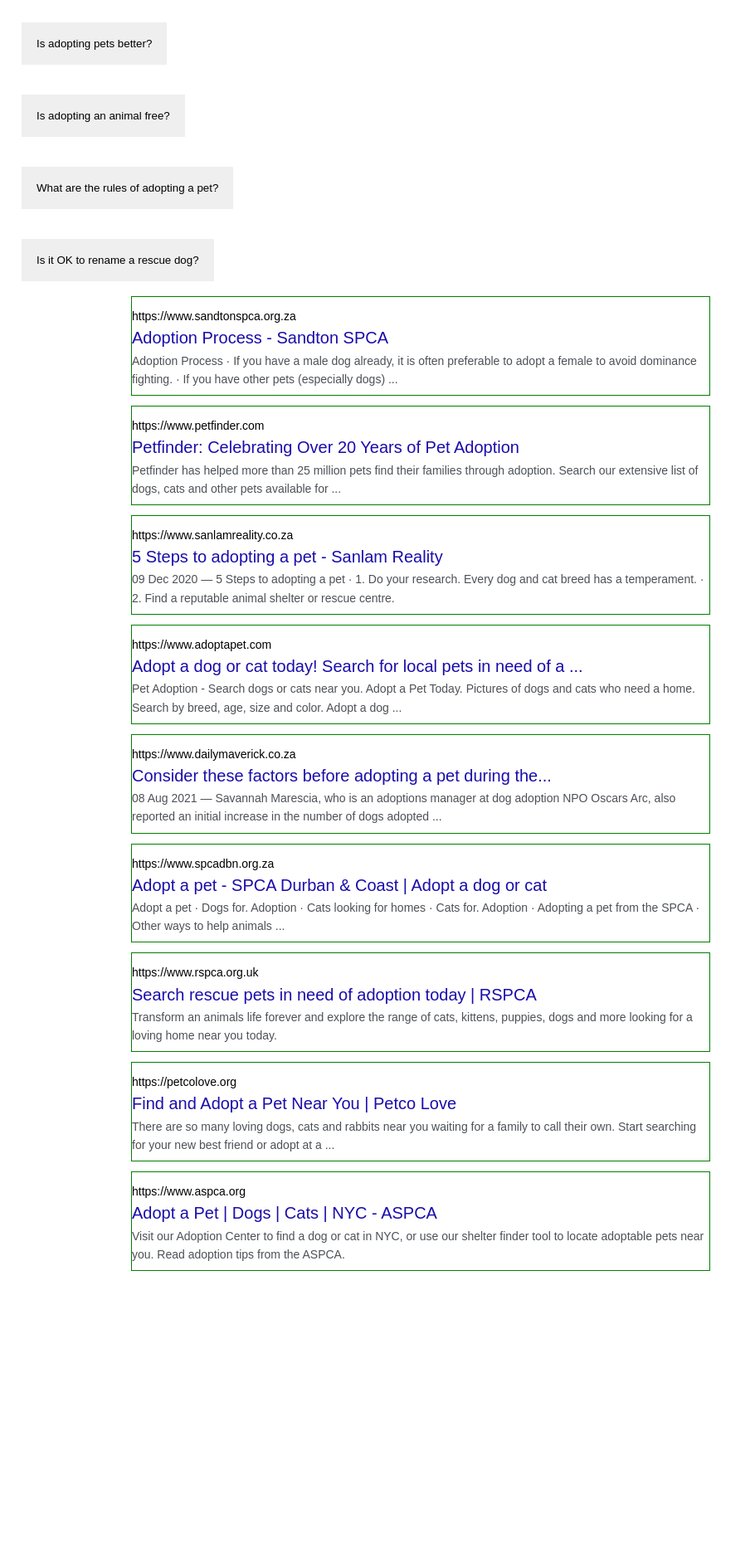
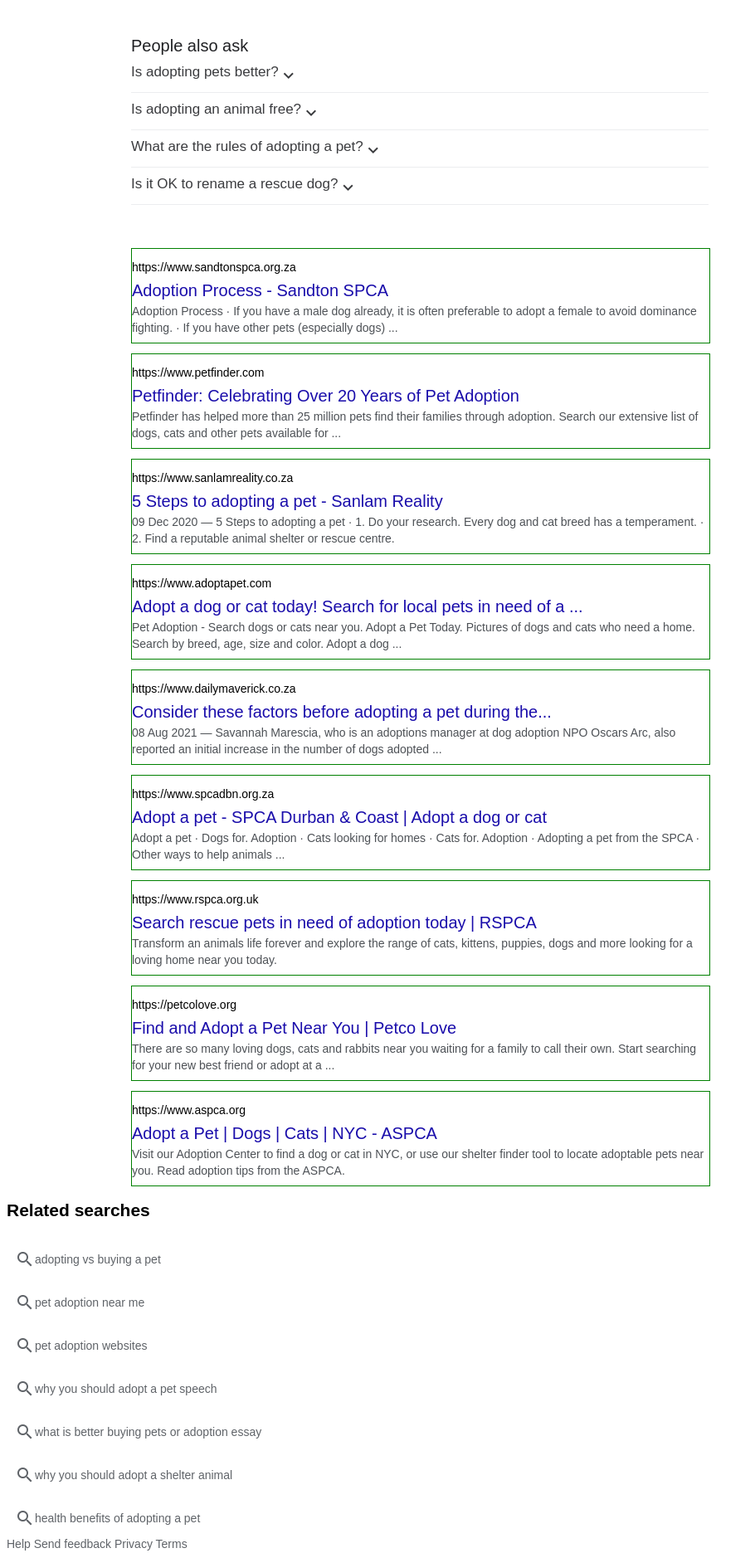
Before and after one commit to Kay-du-Plessis/google-results-page, a plain HTML site: page index.html in a window 1280 px wide. Shown: the part 301-2173 px from the top of the page at 83% size, without its empty margins (0-910 px from the left). Before the commit the page ends 1845 px from the top, so only its background shows below. Drawn offline with Linux system fonts and the light colour scheme.

Commit message:
almost done with the accordion and started working on the bottom

```diff
--- a/index.html
+++ b/index.html
@@ -57,69 +57,15 @@
     </div>
 </div>
 
-<div class="accordion">
-    <button class="accordion">Is adopting pets better?</button>
-    <div class="panel">
-        <p>Is adopting pets better?
-            Image result for adopting pets
-            Overburdened shelters take in millions of stray, abused and lost animals
-            every year, and by adopting an animal, you're making room for others. Not
-            only are you giving more animals a second chance, but the cost of your adoption
-            goes directly towards helping those shelters better care for the animals they take
-            in!</p>
-            <div class="link-name">https://www.humanesociety.org</div>
-            <div class="link">Top reasons to adopt a pet - The Humane Society of the ...</div>
-
-            <div class="search-for">Search for: <div class="link-small">Is adopting pets better?</div></div>
-    </div>
-</div>
-
-<div class="accordion">
-    <button class="accordion">Is adopting an animal free?</button>
-    <div class="panel">
-        <p>
-            Animals which have a standard adoption fee that is less than $29 will be free.
-             Animals that are normally $29 or less include rabbits, mice, small birds, ferrets,
-            poultry, rats and guinea pigs. Some animals may need to be registered with your local
-              council at the time of adoption.10 Feb 2017</p>
-            <div class="link-name">https://www.rspcansw.org.au</div>
-            <div class="link">Clear the Shelter | RSPCA NSW</div>
-
-            <div class="search-for">Search for: <div class="link-small">Is adopting an animal free?</div></div>
-    </div>
-</div>
-
-<div class="accordion">
-    <button class="accordion">What are the rules of adopting a pet?</button>
-    <div class="panel">
-        <p>
-            What Are the Requirements to Adopt a Pet?
-            What do I need to adopt a dog or cat from a shelter or rescue?
-            Application. The first pet adoption requirement is to submit an application. ...
-            Home Visit. ...
-            Age requirements. ...
-            Valid identification. ...
-            Family meet and greet. ...
-            Adoption fee.</p>
-            <div class="link-name">https://www.zoetispetcare.com</div>
-            <div class="link">What Are the Requirements to Adopt a Pet? | Zoetis Petcare</div>
-
-            <div class="search-for">Search for: <div class="link-small">What are the rules of adopting a pet?</div></div>
-    </div>
-</div>
-
-<div class="accordion">
-    <button class="accordion">Is it OK to rename a rescue dog?</button>
-    <div class="panel">
-        <p>You can rename a rescue dog from a shelter, but you need to carefully consider their history
-            and age first. It is often best to rename a mistreated dog. ... When deciding whether
-            it's okay to rename your rescue dog, remember that dogs respond better to name changes
-            when they are two years old and under.</p>
-            <div class="link-name">https://doggysaurus.com</div>
-            <div class="link">Can You Rename a Rescue Dog from a Shelter? (Yes & No) - DoggySaurus</div>
-
-            <div class="search-for">Search for: <div class="link-small">Is it OK to rename a rescue dog?</div></div>
-    </div>
+<div class="accordion"><h1>People also ask</h1>
+    <button class="button">Is adopting pets better?<span class="material-icons-outlined">
+        expand_more</span></button>
+    <button class="button">Is adopting an animal free?<span class="material-icons-outlined">
+        expand_more</span></button>
+    <button class="button">What are the rules of adopting a pet?<span class="material-icons-outlined">
+        expand_more</span></button>
+    <button class="button">Is it OK to rename a rescue dog?<span class="material-icons-outlined">
+        expand_more</span></button>
 </div>
 
 
@@ -197,7 +143,27 @@
         Read adoption tips from the ASPCA.</div>
 </div>
 
+    <h2>Related searches</h2>
 
+<div class="more">
+    <a href="#"><li class="list-item"><span class="material-icons">search</span><span class="lit">adopting vs buying a pet</span></li></a>
+    <a href="#"><li class="list-item"><span class="material-icons">search</span><span class="lit">pet adoption near me</span></li></a>
+    <a href="#"><li class="list-item"><span class="material-icons">search</span><span class="lit">pet adoption websites</span></li></a>
+    <a href="#"><li class="list-item"><span class="material-icons">search</span><span class="lit">why you should adopt a pet speech</span></li></a>
+    <a href="#"><li class="list-item"><span class="material-icons">search</span><span class="lit">what is better buying pets or adoption essay</span></li></a>
+    <a href="#"><li class="list-item"><span class="material-icons">search</span><span class="lit">why you should adopt a shelter animal</span></li></a>
+    <a href="#"><li class="list-item"><span class="material-icons">search</span><span class="lit">health benefits of adopting a pet</span></li></a>
+</div>
 
+<div class="google">
+
+</div>
+
+<footer>
+    <a href="#">Help</a>
+    <a href="#">Send feedback</a>
+    <a href="#">Privacy</a>
+    <a href="#">Terms</a>
+</footer>
 </body>
 </html>
--- a/styles.css
+++ b/styles.css
@@ -158,10 +158,6 @@ a {
     color: #5F6368;
 }
 
-.material-icons-outlined {
-    font-size: 5px;
-}
-
 .search-results {
     display: block;
     margin: 0px 0px 12px 150px;
@@ -174,15 +170,16 @@ a {
     display: block;
     margin: 0px 0px 12px 150px;
     padding: 12px 0px 8px;
-    max-width: 43.5rem;
-    line-height: 1.58;
+    max-width: 696px;
+    line-height: 20px;
     font-family: arial;
 }
 
 .link {
     font-size: 20px;
     color: #1a0dab;
-    padding: 5px 0px px 0px;
+    padding-top: 8px;
+    padding-bottom: 5px;
 }
 
 .link-small {
@@ -208,19 +205,32 @@ a {
 }
 
 .accordion {
-    border: solid 1px green;
-    display: block;
-    cursor: pointer;
-    padding: 18px;
-    text-align: left;
-    border: none;
-    outline: none;
-    transition: 0.4s;
+    display: flex;
+    flex-flow: column wrap;
+    justify-content: space-evenly;
+    max-width: 696px;
+    margin: 0px 0px 12px 150px;
+    padding-bottom: 40px;
 }
 
-.panel {
-    padding: 0 18px;
+.button {
+    display: flex;
+    line-height: 15px;
+    padding: 12px 0px 8px;
+    text-align: left;
+    font-size: 17px;
+    color: #3b3c3f;
+    font-family: Arial;
     background-color: white;
-    display: none;
-    overflow: hidden;
-  }
+    border:white;
+    border-bottom: solid 1px rgba(218, 220, 224, 0.5);
+}
+
+h1 {
+    font-family: Arial;
+    font-weight: normal;
+    font-size: 20px;
+    color:  #202124;
+    margin: 0;
+    padding-top: 40px;
+}
```
